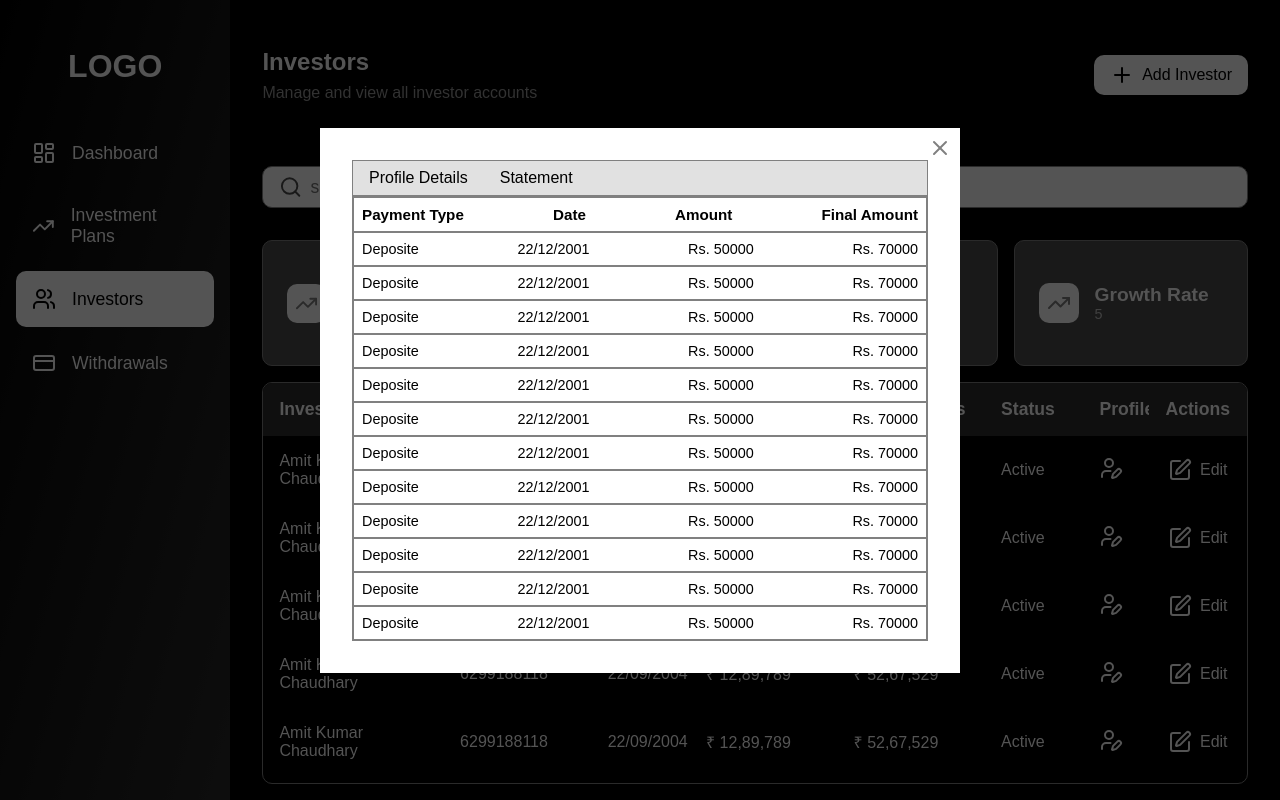
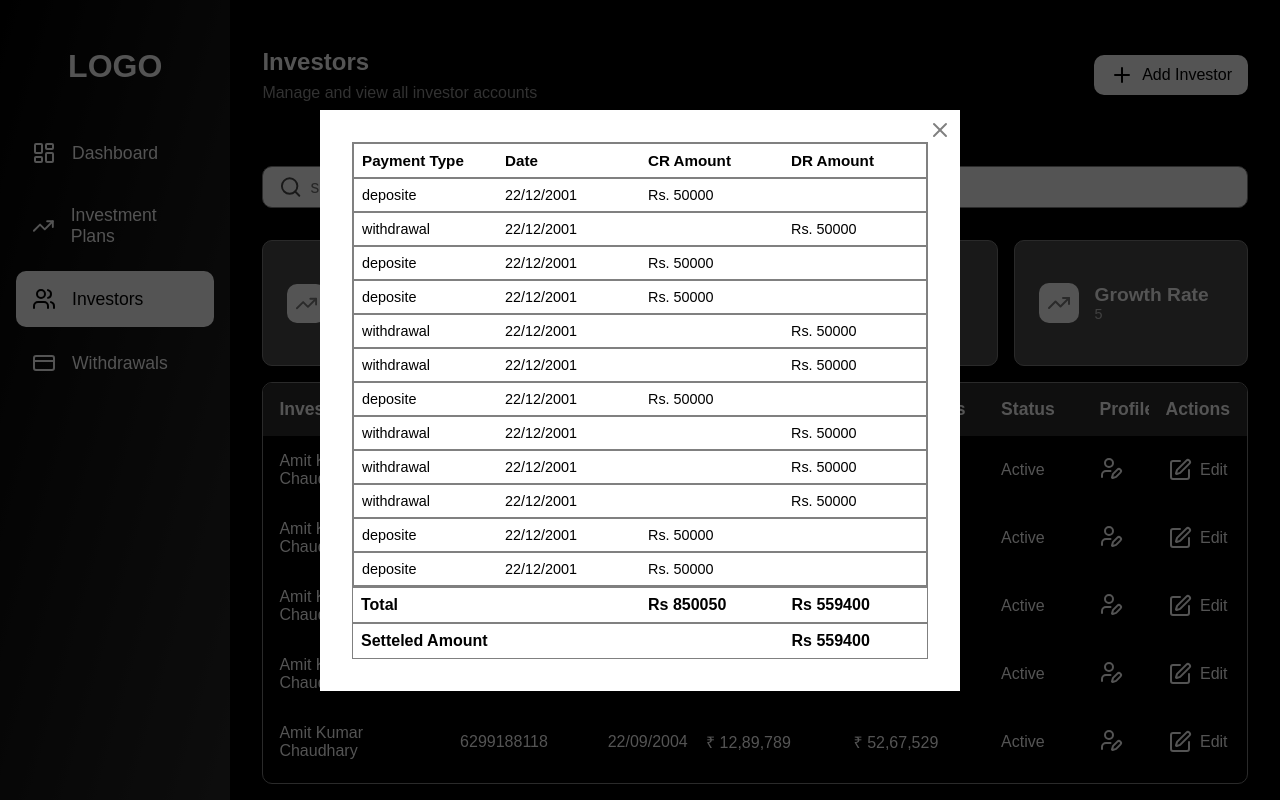
Before and after one commit to amankumar536894/Investor, a React (Vite) app: page /investors in a window 1280 px wide. Both pictures are taken after a click on the icon 1111 px from the left and 468 px from the top of the page. Built offline with nearby package versions, Linux system fonts and the light colour scheme.

Commit message:
added more features

```diff
--- a/src/App.jsx
+++ b/src/App.jsx
@@ -14,7 +14,7 @@ function App() {
       element: <Dashboard />
     },
     {
-      path: '/loggin',
+      path: '/login',
       element: <Login />
     },
     {
--- a/src/components/Statement/Statement.css
+++ b/src/components/Statement/Statement.css
@@ -24,16 +24,6 @@
 .statement-active{
     display: flex;
 }
-.statementtitlefull{
-    width: 100%;
-    display: flex;
-    border: 1px solid gray;
-    background-color: rgb(225, 225, 225);
-}
-.statementtitlefull p{
-    color: black;
-    padding: 0.5rem 1rem;
-}
 .profilestatementbox{
     width: 100%;
     border: 1px solid gray;
@@ -50,8 +40,35 @@
     font-size: 0.9rem;
     font-weight: 500;
     padding: 0.5rem;
+    width: 25%;
 }
 .forstatementbold{
     font-size: 0.95rem;
     font-weight: 600;
 }
+.bottomcalc{
+    width: 100%;
+    display: flex;
+    flex-direction: column;
+}
+.forcalcbox{
+    width: 100%;
+    display: flex;
+    align-items: center;
+    justify-content: space-between;
+    border: 1px solid gray;
+}
+.totalwrittentext{
+    width: 50%;
+    color: black;
+    padding: 0.5rem;
+    font-size: 1rem;
+    font-weight: 600;
+}
+.totaladdedamount{
+    width: 25%;
+    color: black;
+    padding: 0.5rem;
+    font-size: 1rem;
+    font-weight: 600;
+}
--- a/src/components/Statement/Statement.jsx
+++ b/src/components/Statement/Statement.jsx
@@ -4,73 +4,73 @@ import { X } from 'lucide-react'
 
 const statement = [
     {
-        type: 'Deposite',
+        type: 'deposite',
         date: '22/12/2001',
         amount: 50000,
         final_amount: 70000
     },
     {
-        type: 'Deposite',
+        type: 'withdrawal',
         date: '22/12/2001',
         amount: 50000,
         final_amount: 70000
     },
     {
-        type: 'Deposite',
+        type: 'deposite',
         date: '22/12/2001',
         amount: 50000,
         final_amount: 70000
     },
     {
-        type: 'Deposite',
+        type: 'deposite',
         date: '22/12/2001',
         amount: 50000,
         final_amount: 70000
     },
     {
-        type: 'Deposite',
+        type: 'withdrawal',
         date: '22/12/2001',
         amount: 50000,
         final_amount: 70000
     },
     {
-        type: 'Deposite',
+        type: 'withdrawal',
         date: '22/12/2001',
         amount: 50000,
         final_amount: 70000
     },
     {
-        type: 'Deposite',
+        type: 'deposite',
         date: '22/12/2001',
         amount: 50000,
         final_amount: 70000
     },
     {
-        type: 'Deposite',
+        type: 'withdrawal',
         date: '22/12/2001',
         amount: 50000,
         final_amount: 70000
     },
     {
-        type: 'Deposite',
+        type: 'withdrawal',
         date: '22/12/2001',
         amount: 50000,
         final_amount: 70000
     },
     {
-        type: 'Deposite',
+        type: 'withdrawal',
         date: '22/12/2001',
         amount: 50000,
         final_amount: 70000
     },
     {
-        type: 'Deposite',
+        type: 'deposite',
         date: '22/12/2001',
         amount: 50000,
         final_amount: 70000
     },
     {
-        type: 'Deposite',
+        type: 'deposite',
         date: '22/12/2001',
         amount: 50000,
         final_amount: 70000
@@ -83,28 +83,40 @@ const Statement = ({ openStatement, setOpenStatement }) => {
             <div className={`statement ${openStatement ? 'statement-active' : ''}`} onClick={() => { setOpenStatement(false) }}>
                 <div className="statementinner" onClick={(e) => { e.stopPropagation() }}>
                     <X className='statementcuticon' onClick={() => { setOpenStatement(false) }} />
-                    <div className='statementtitlefull'>
-                        <p>Profile Details</p>
-                        <p>Statement</p>
-                    </div>
                     <div className='profilestatementbox'>
                         <div className='profilestatementheader'>
                             <div className='profilestatementheadernavs forstatementbold'>Payment Type</div>
                             <div className='profilestatementheadernavs forstatementbold'>Date</div>
-                            <div className='profilestatementheadernavs forstatementbold'>Amount</div>
-                            <div className='profilestatementheadernavs forstatementbold'>Final Amount</div>
+                            <div className='profilestatementheadernavs forstatementbold'>CR Amount</div>
+                            <div className='profilestatementheadernavs forstatementbold'>DR Amount</div>
                         </div>
                         {statement.map((item) => {
                             return (
                                 <div className='profilestatementheader'>
                                     <div className='profilestatementheadernavs'>{item.type}</div>
                                     <div className='profilestatementheadernavs'>{item.date}</div>
-                                    <div className='profilestatementheadernavs'>Rs. {item.amount}</div>
-                                    <div className='profilestatementheadernavs'>Rs. {item.final_amount}</div>
+                                    <div className='profilestatementheadernavs'>
+                                        {item.type === 'deposite' ? `Rs. ${item.amount}` : ''}
+                                    </div>
+                                    <div className='profilestatementheadernavs'>
+                                        {item.type === 'withdrawal' ? `Rs. ${item.amount}` : ''}
+                                    </div>
                                 </div>
-                            )
+                            );
+
                         })}
                     </div>
+                    <div className='bottomcalc'>
+                            <div className='forcalcbox'>
+                                <p className='totalwrittentext'>Total</p>
+                                <p className='totaladdedamount'>Rs 850050</p>
+                                <p className='totaladdedamount'>Rs 559400</p>
+                            </div>
+                            <div className='forcalcbox'>
+                                <p className='totalwrittentext'>Setteled Amount</p>
+                                <p className='totaladdedamount'>Rs 559400</p>
+                            </div>
+                        </div>
                 </div>
             </div>
         </>
```
